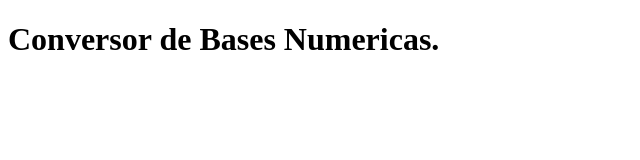
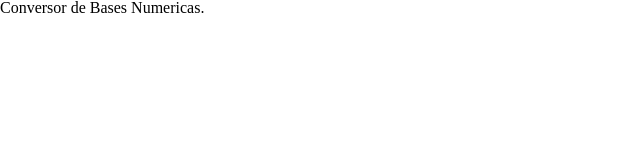
Before and after one commit to RichardRodriguesGomesDeJesus/ConvertNumericBases, a website: page index.html in a window 1280 px wide. Shown: the whole page, without its empty margins (0-640 px from the left). Drawn offline with Linux system fonts and the light colour scheme.

Commit message:
import reset.css

```diff
--- a/index.html
+++ b/index.html
@@ -4,6 +4,7 @@
   <meta charset="UTF-8">
   <meta name="viewport" content="width=device-width, initial-scale=1.0">
   <title>Conversor de bases</title>
+  <link rel="stylesheet" href="/assets/css/reset.css">
 </head>
 <body>
   <main>
```
